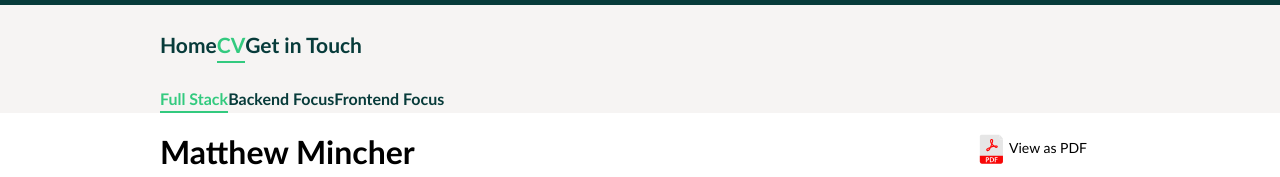
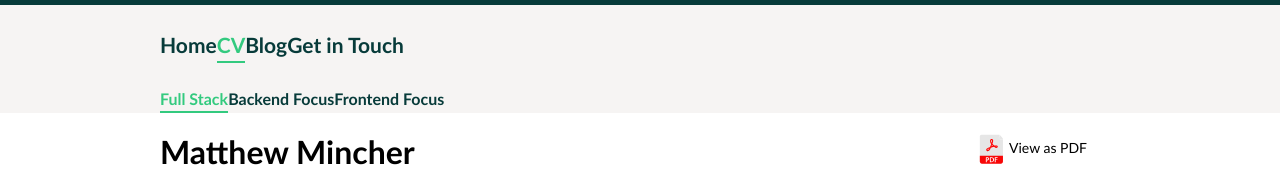
Before and after one commit to matthewmincher/matthewmincher.dev, a Gatsby site: page /cv in a window 1280 px wide. Shown: the top 177 px of the page. Built offline with nearby package versions, Linux system fonts and the light colour scheme; Gatsby itself is replaced by a stand-in of ours.

Commit message:
Add blog link

```diff
--- a/src/components/navbar.js
+++ b/src/components/navbar.js
@@ -9,6 +9,7 @@ const NavBar = () => {
 				<ul className={Styles.navbarStart}>
 					<li><Link to="/" activeClassName={Styles.active}>Home</Link></li>
 					<li><Link to="/cv/" partiallyActive={true} activeClassName={Styles.active}>CV</Link></li>
+					<li><a href="https://blog.matthewmincher.dev">Blog</a></li>
 				</ul>
 
 				<ul className={Styles.navbarEnd}>
```
Also changed, not shown: 1 other file.
